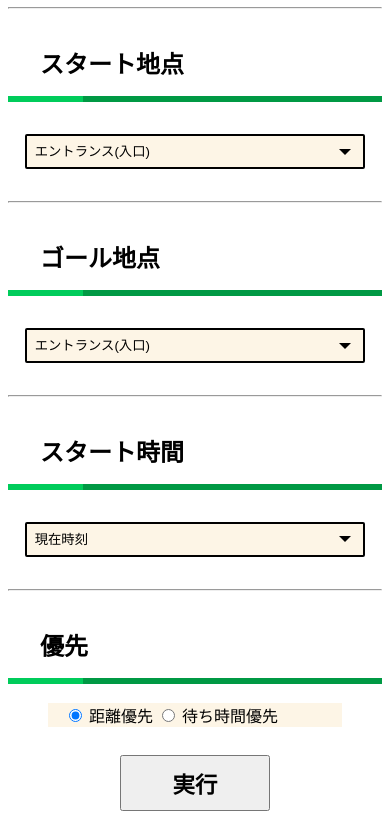
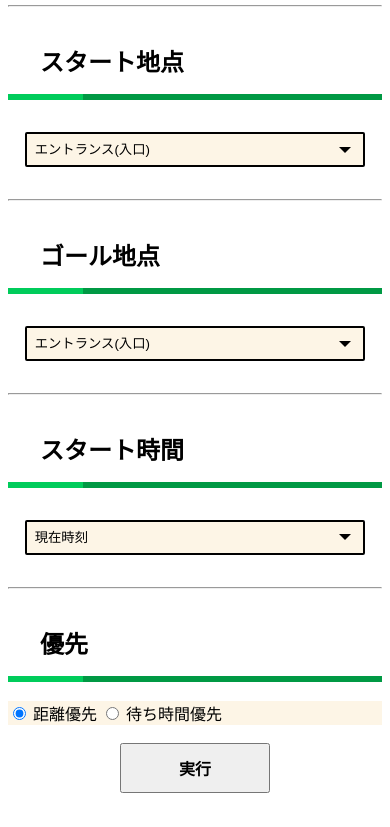
Before and after one commit to Bukio-chan/sotsuken_flask, a plain HTML site: page templates/index.html in a window 390 px wide. Shown: the part 427-1254 px from the top of the page. Drawn offline with Linux system fonts and the light colour scheme.

Commit message:
button size

```diff
--- a/static/css/style.css
+++ b/static/css/style.css
@@ -16,7 +16,6 @@ h2:before {
 
 div.box11 {
   background-color: #fdf5e6;
-  margin: 10px 40px;
 }
 
 .cp_ipselect {
@@ -84,17 +83,12 @@ h2:before {
 }
 
 button.button2 {
-  font-size: 1.4em;
+  font-size: 1.0em;
   font-weight: bold;
   padding: 10px 30px;
 }
 
-div.box11 {
-  padding-left: 1em;
-  background-color: #fdf5e6;
-}
-
-.button1 {
+div.button1 {
   text-align:center;
 }
 
--- a/templates/index.html
+++ b/templates/index.html
@@ -109,7 +109,7 @@
   </div>
   <div class="button1">
   <br>
-    <button class="Button2" type="submit" style="width: 150px;">実行</button>
+    <button class="Button2"  id="btn1" style="width: 150px; height:50px">実行</button>
   </div>
 </form>
 
```
Also changed, not shown: static/result/USJ_route_b2KwGE.png (added).
